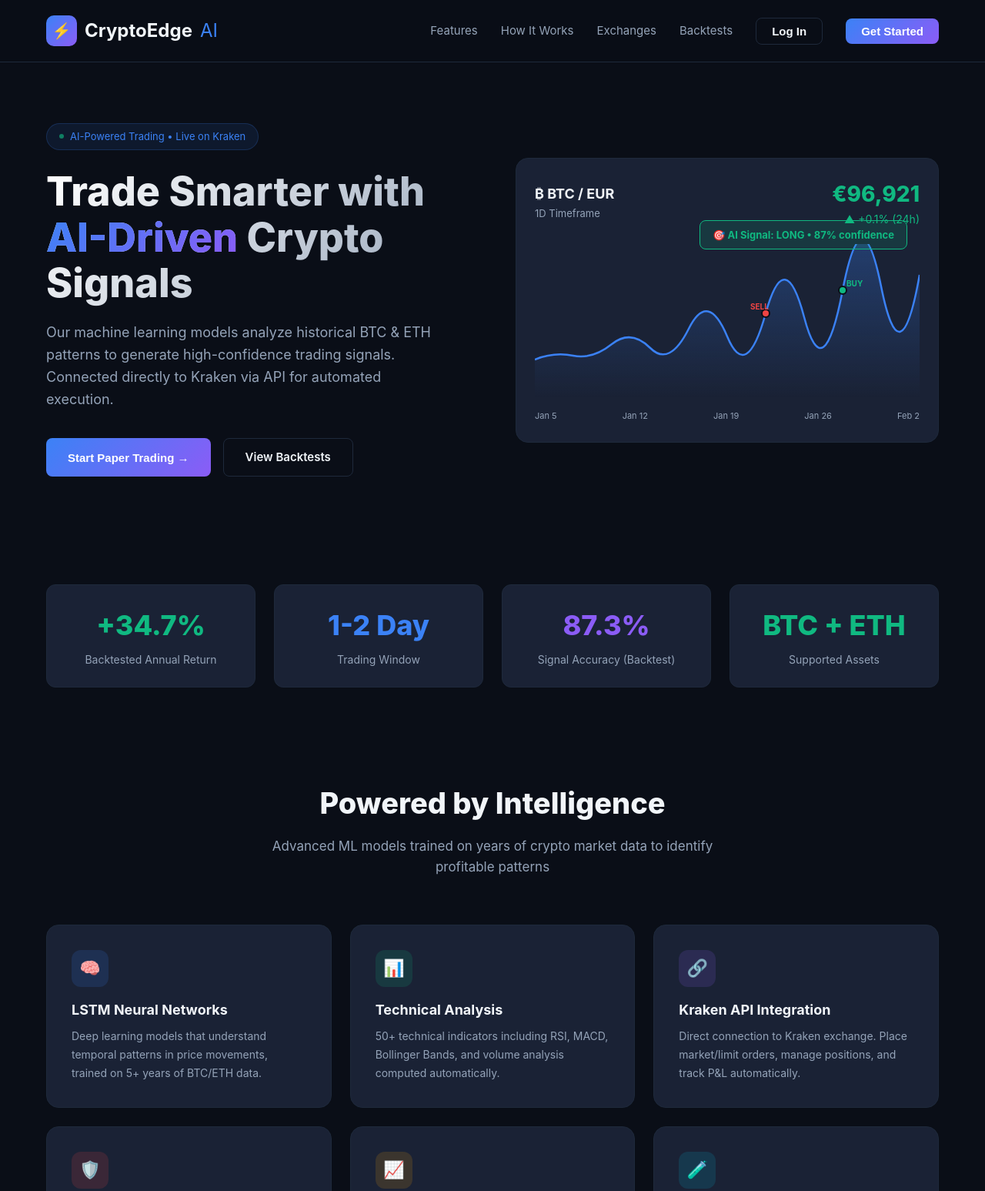
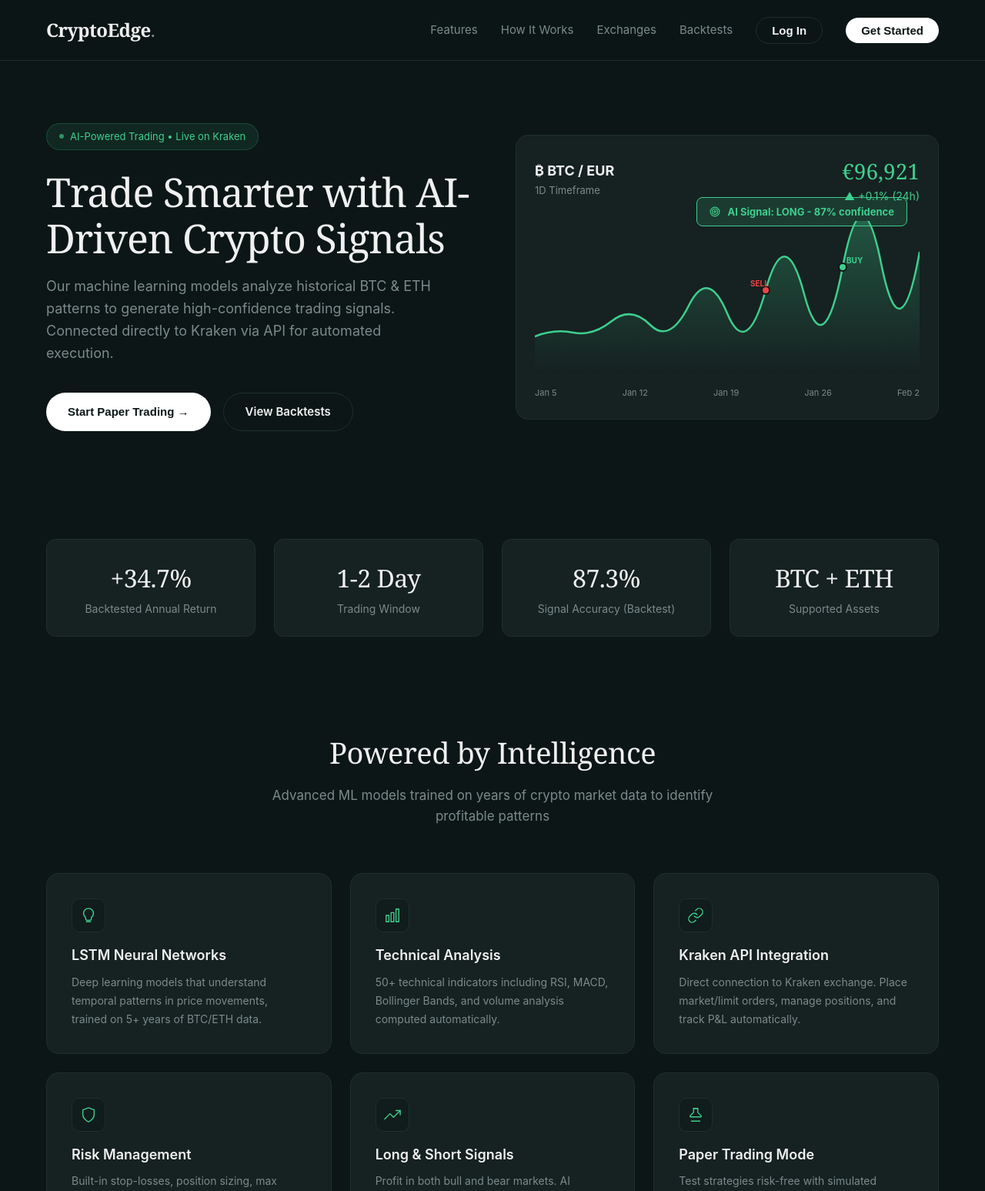
Before and after one commit to SohniSwatantra/cryptoedge-ai, a website: page public/index.html in a window 1280 px wide. Shown: the top 1547 px of the page at 77% size. Drawn offline with Linux system fonts and the light colour scheme.

Commit message:
Redesign UI to Oatmeal-inspired dark teal theme
- Dark teal color palette (#0c1616 background)
- Georgia serif font for headings and large values
- White pill buttons, clean minimal nav
- Logo changed to serif "CryptoEdge." style
- All emojis replaced with inline SVG icons
- Applied consistently across landing page and dashboard

Co-Authored-By: Claude Opus 4.6 <noreply@anthropic.com>

```diff
--- a/public/index.html
+++ b/public/index.html
@@ -19,16 +19,16 @@
         a:focus-visible, button:focus-visible { outline: 2px solid var(--accent); outline-offset: 2px; }
 
         :root {
-            --bg-primary: #0a0e17;
-            --bg-secondary: #111827;
-            --bg-card: #1a2235;
-            --accent: #3b82f6;
-            --accent-green: #10b981;
-            --accent-red: #ef4444;
-            --accent-purple: #8b5cf6;
-            --text-primary: #f1f5f9;
-            --text-secondary: #94a3b8;
-            --border: #1e293b;
+            --bg-primary: #0c1616;
+            --bg-secondary: #111c1c;
+            --bg-card: #162121;
+            --accent: #3ecf8e;
+            --accent-green: #3ecf8e;
+            --accent-red: #f87171;
+            --accent-purple: #a78bfa;
+            --text-primary: #f0f0f0;
+            --text-secondary: #7a8a8a;
+            --border: #1e2e2e;
         }
 
         body {
@@ -45,7 +45,7 @@
             justify-content: space-between;
             align-items: center;
             padding: 20px 60px;
-            background: rgba(10, 14, 23, 0.95);
+            background: rgba(12, 22, 22, 0.97);
             backdrop-filter: blur(10px);
             border-bottom: 1px solid var(--border);
             position: fixed;
@@ -57,20 +57,15 @@
         .logo {
             display: flex;
             align-items: center;
-            gap: 10px;
+            gap: 0;
             font-size: 24px;
-            font-weight: 700;
+            font-weight: 600;
+            font-family: Georgia, 'Times New Roman', serif;
+            letter-spacing: -0.5px;
         }
 
         .logo-icon {
-            width: 40px;
-            height: 40px;
-            background: linear-gradient(135deg, var(--accent), var(--accent-purple));
-            border-radius: 10px;
-            display: flex;
-            align-items: center;
-            justify-content: center;
-            font-size: 20px;
+            display: none;
         }
 
         .nav-links { display: flex; gap: 30px; align-items: center; }
@@ -79,30 +74,30 @@
         .nav-links a.active { color: var(--accent); }
 
         .btn-primary {
-            background: linear-gradient(135deg, var(--accent), var(--accent-purple));
-            color: white;
+            background: #fff;
+            color: #0c1616;
             border: none;
             padding: 12px 28px;
-            border-radius: 8px;
+            border-radius: 100px;
             font-size: 15px;
             font-weight: 600;
             cursor: pointer;
-            transition: transform 0.2s, box-shadow 0.2s;
+            transition: opacity 0.2s;
         }
-        .btn-primary:hover { transform: translateY(-2px); box-shadow: 0 8px 25px rgba(59, 130, 246, 0.3); }
+        .btn-primary:hover { opacity: 0.85; }
 
         .btn-secondary {
             background: transparent;
             color: var(--text-primary);
             border: 1px solid var(--border);
             padding: 12px 28px;
-            border-radius: 8px;
+            border-radius: 100px;
             font-size: 15px;
             font-weight: 600;
             cursor: pointer;
             transition: all 0.3s;
         }
-        .btn-secondary:hover { border-color: var(--accent); color: var(--accent); }
+        .btn-secondary:hover { border-color: #3a4a4a; color: #fff; }
 
         /* Hero */
         .hero {
@@ -121,8 +116,8 @@
             display: inline-flex;
             align-items: center;
             gap: 8px;
-            background: rgba(59, 130, 246, 0.1);
-            border: 1px solid rgba(59, 130, 246, 0.2);
+            background: rgba(62, 207, 142, 0.1);
+            border: 1px solid rgba(62, 207, 142, 0.2);
             padding: 6px 16px;
             border-radius: 20px;
             font-size: 13px;
@@ -135,18 +130,16 @@
 
         h1 {
             font-size: 52px;
-            font-weight: 800;
+            font-weight: 400;
             line-height: 1.15;
             margin-bottom: 20px;
-            background: linear-gradient(135deg, #fff, #94a3b8);
-            -webkit-background-clip: text;
-            -webkit-text-fill-color: transparent;
+            color: var(--text-primary);
+            font-family: Georgia, 'Times New Roman', serif;
+            letter-spacing: -1px;
         }
 
         h1 span {
-            background: linear-gradient(135deg, var(--accent), var(--accent-purple));
-            -webkit-background-clip: text;
-            -webkit-text-fill-color: transparent;
+            color: var(--text-primary);
         }
 
         .hero p { font-size: 18px; color: var(--text-secondary); margin-bottom: 36px; max-width: 520px; }
@@ -170,7 +163,7 @@
         }
 
         .chart-pair { font-size: 18px; font-weight: 700; }
-        .chart-price { font-size: 28px; font-weight: 800; color: var(--accent-green); }
+        .chart-price { font-size: 28px; font-weight: 400; color: var(--accent-green); font-family: Georgia, 'Times New Roman', serif; }
         .chart-change { font-size: 14px; color: var(--accent-green); }
 
         .chart-svg { width: 100%; height: 200px; }
@@ -195,7 +188,7 @@
             position: absolute;
             top: 80px;
             right: 40px;
-            background: rgba(16, 185, 129, 0.15);
+            background: rgba(62, 207, 142, 0.15);
             border: 1px solid var(--accent-green);
             color: var(--accent-green);
             padding: 8px 16px;
@@ -225,10 +218,10 @@
             text-align: center;
         }
 
-        .stat-value { font-size: 36px; font-weight: 800; margin-bottom: 4px; }
-        .stat-value.green { color: var(--accent-green); }
-        .stat-value.blue { color: var(--accent); }
-        .stat-value.purple { color: var(--accent-purple); }
+        .stat-value { font-size: 32px; font-weight: 400; margin-bottom: 4px; font-family: Georgia, 'Times New Roman', serif; letter-spacing: -0.5px; }
+        .stat-value.green { color: var(--text-primary); }
+        .stat-value.blue { color: var(--text-primary); }
+        .stat-value.purple { color: var(--text-primary); }
         .stat-label { font-size: 14px; color: var(--text-secondary); }
 
         /* Features */
@@ -241,8 +234,10 @@
         .section-title {
             text-align: center;
             font-size: 38px;
-            font-weight: 800;
+            font-weight: 400;
             margin-bottom: 12px;
+            font-family: Georgia, 'Times New Roman', serif;
+            letter-spacing: -0.5px;
         }
 
         .section-sub {
@@ -268,26 +263,24 @@
             padding: 32px;
             transition: transform 0.3s, border-color 0.3s;
         }
-        .feature-card:hover { transform: translateY(-4px); border-color: var(--accent); }
+        .feature-card:hover { border-color: #2a3a3a; }
 
         .feature-icon {
-            width: 48px;
-            height: 48px;
-            border-radius: 12px;
+            width: 44px;
+            height: 44px;
+            border-radius: 10px;
             display: flex;
             align-items: center;
             justify-content: center;
-            font-size: 22px;
             margin-bottom: 16px;
+            background: var(--bg-secondary);
+            border: 1px solid var(--border);
+            color: var(--accent);
         }
-        .fi-blue { background: rgba(59, 130, 246, 0.15); }
-        .fi-green { background: rgba(16, 185, 129, 0.15); }
-        .fi-purple { background: rgba(139, 92, 246, 0.15); }
-        .fi-red { background: rgba(239, 68, 68, 0.15); }
-        .fi-yellow { background: rgba(245, 158, 11, 0.15); }
-        .fi-cyan { background: rgba(6, 182, 212, 0.15); }
+        .feature-icon svg { width: 22px; height: 22px; stroke: currentColor; fill: none; stroke-width: 1.5; stroke-linecap: round; stroke-linejoin: round; }
+        .fi-blue, .fi-green, .fi-purple, .fi-red, .fi-yellow, .fi-cyan { background: var(--bg-secondary); }
 
-        .feature-card h3 { font-size: 18px; font-weight: 700; margin-bottom: 8px; }
+        .feature-card h3 { font-size: 18px; font-weight: 600; margin-bottom: 8px; }
         .feature-card p { font-size: 14px; color: var(--text-secondary); line-height: 1.7; }
 
         /* How it works */
@@ -312,13 +305,16 @@
         .step-num {
             width: 56px;
             height: 56px;
-            background: linear-gradient(135deg, var(--accent), var(--accent-purple));
+            background: var(--bg-card);
+            border: 1px solid var(--border);
+            color: var(--text-primary);
             border-radius: 50%;
             display: flex;
             align-items: center;
             justify-content: center;
-            font-size: 22px;
-            font-weight: 800;
+            font-size: 20px;
+            font-weight: 600;
+            font-family: Georgia, 'Times New Roman', serif;
             margin: 0 auto 20px;
         }
 
@@ -366,15 +362,15 @@
         }
 
         .cta-box {
-            background: linear-gradient(135deg, rgba(59, 130, 246, 0.1), rgba(139, 92, 246, 0.1));
-            border: 1px solid rgba(59, 130, 246, 0.2);
+            background: var(--bg-card);
+            border: 1px solid var(--border);
             border-radius: 24px;
             padding: 60px;
             max-width: 800px;
             margin: 0 auto;
         }
 
-        .cta-box h2 { font-size: 34px; font-weight: 800; margin-bottom: 16px; }
+        .cta-box h2 { font-size: 34px; font-weight: 400; margin-bottom: 16px; font-family: Georgia, 'Times New Roman', serif; letter-spacing: -0.5px; }
         .cta-box p { color: var(--text-secondary); font-size: 17px; margin-bottom: 32px; }
         .cta-buttons { display: flex; gap: 16px; justify-content: center; }
 
@@ -520,7 +516,7 @@
             line-height: 1;
         }
         .modal-close:hover { color: var(--text-primary); }
-        .modal h2 { font-size: 24px; font-weight: 800; margin-bottom: 8px; }
+        .modal h2 { font-size: 24px; font-weight: 400; margin-bottom: 8px; font-family: Georgia, 'Times New Roman', serif; }
         .modal .modal-sub { color: var(--text-secondary); font-size: 14px; margin-bottom: 28px; }
         .form-group { margin-bottom: 20px; }
         .form-group label {
@@ -591,7 +587,7 @@
             font-size: 14px;
             border-top: 1px solid var(--border);
         }
-        .backtest-table tr:hover td { background: rgba(59, 130, 246, 0.04); }
+        .backtest-table tr:hover td { background: rgba(62, 207, 142, 0.04); }
         .positive { color: var(--accent-green); font-weight: 600; }
         .negative { color: var(--accent-red); font-weight: 600; }
         .backtest-summary {
@@ -609,7 +605,7 @@
             padding: 20px;
             text-align: center;
         }
-        .bt-summary-card .val { font-size: 28px; font-weight: 800; margin-bottom: 4px; }
+        .bt-summary-card .val { font-size: 28px; font-weight: 400; margin-bottom: 4px; font-family: Georgia, 'Times New Roman', serif; }
         .bt-summary-card .lbl { font-size: 13px; color: var(--text-secondary); }
 
         @media (max-width: 768px) {
@@ -641,7 +637,7 @@
         }
         .success-state .check {
             width: 64px; height: 64px;
-            background: rgba(16, 185, 129, 0.15);
+            background: rgba(62, 207, 142, 0.15);
             border-radius: 50%;
             display: flex;
             align-items: center;
@@ -684,8 +680,7 @@
     <!-- Nav -->
     <nav role="navigation" aria-label="Main navigation">
         <div class="logo">
-            <div class="logo-icon">⚡</div>
-            CryptoEdge <span style="color: var(--accent); font-weight: 400;">AI</span>
+            CryptoEdge<span style="color: var(--text-secondary); font-weight: 400;">.</span>
         </div>
         <button class="hamburger" id="hamburger" aria-label="Toggle menu">
             <span></span><span></span><span></span>
@@ -726,21 +721,21 @@
                         <div class="chart-change price-tick" id="liveChange">▲ +3.2% (24h)</div>
                     </div>
                 </div>
-                <div class="chart-signal">🎯 AI Signal: LONG • 87% confidence</div>
+                <div class="chart-signal"><svg style="width:14px;height:14px;vertical-align:-2px;margin-right:4px;stroke:#3ecf8e;fill:none;stroke-width:2" viewBox="0 0 24 24"><circle cx="12" cy="12" r="10"/><circle cx="12" cy="12" r="6"/><circle cx="12" cy="12" r="2"/></svg>AI Signal: LONG - 87% confidence</div>
                 <svg class="chart-svg" viewBox="0 0 500 200" preserveAspectRatio="none">
                     <defs>
                         <linearGradient id="chartGrad" x1="0" y1="0" x2="0" y2="1">
-                            <stop offset="0%" stop-color="#3b82f6" stop-opacity="0.3"/>
-                            <stop offset="100%" stop-color="#3b82f6" stop-opacity="0"/>
+                            <stop offset="0%" stop-color="#3ecf8e" stop-opacity="0.3"/>
+                            <stop offset="100%" stop-color="#3ecf8e" stop-opacity="0"/>
                         </linearGradient>
                     </defs>
                     <path class="animated-line" d="M0,150 Q25,140 50,145 T100,130 T150,135 T200,110 T250,120 T300,90 T350,95 T400,60 T450,55 T500,40"
-                          fill="none" stroke="#3b82f6" stroke-width="2.5"/>
+                          fill="none" stroke="#3ecf8e" stroke-width="2.5"/>
                     <path class="animated-fill" d="M0,150 Q25,140 50,145 T100,130 T150,135 T200,110 T250,120 T300,90 T350,95 T400,60 T450,55 T500,40 L500,200 L0,200 Z"
                           fill="url(#chartGrad)"/>
-                    <circle cx="400" cy="60" r="5" fill="#10b981" stroke="#0a0e17" stroke-width="2"/>
-                    <circle cx="300" cy="90" r="5" fill="#ef4444" stroke="#0a0e17" stroke-width="2"/>
-                    <text x="405" y="55" fill="#10b981" font-size="10" font-weight="bold">BUY</text>
+                    <circle cx="400" cy="60" r="5" fill="#3ecf8e" stroke="#0c1616" stroke-width="2"/>
+                    <circle cx="300" cy="90" r="5" fill="#ef4444" stroke="#0c1616" stroke-width="2"/>
+                    <text x="405" y="55" fill="#3ecf8e" font-size="10" font-weight="bold">BUY</text>
                     <text x="280" y="85" fill="#ef4444" font-size="10" font-weight="bold">SELL</text>
                 </svg>
                 <div style="display: flex; justify-content: space-between; margin-top: 8px; font-size: 11px; color: var(--text-secondary);">
@@ -776,32 +771,32 @@
         <p class="section-sub">Advanced ML models trained on years of crypto market data to identify profitable patterns</p>
         <div class="features-grid">
             <div class="feature-card fade-in-up">
-                <div class="feature-icon fi-blue">🧠</div>
+                <div class="feature-icon fi-blue"><svg viewBox="0 0 24 24"><path d="M12 2a7 7 0 0 0-7 7c0 2.38 1.19 4.47 3 5.74V17a2 2 0 0 0 2 2h4a2 2 0 0 0 2-2v-2.26c1.81-1.27 3-3.36 3-5.74a7 7 0 0 0-7-7z"/><line x1="9" y1="21" x2="15" y2="21"/></svg></div>
                 <h3>LSTM Neural Networks</h3>
                 <p>Deep learning models that understand temporal patterns in price movements, trained on 5+ years of BTC/ETH data.</p>
             </div>
             <div class="feature-card fade-in-up">
-                <div class="feature-icon fi-green">📊</div>
+                <div class="feature-icon fi-green"><svg viewBox="0 0 24 24"><rect x="3" y="12" width="4" height="9"/><rect x="10" y="8" width="4" height="13"/><rect x="17" y="3" width="4" height="18"/></svg></div>
                 <h3>Technical Analysis</h3>
                 <p>50+ technical indicators including RSI, MACD, Bollinger Bands, and volume analysis computed automatically.</p>
             </div>
             <div class="feature-card fade-in-up">
-                <div class="feature-icon fi-purple">🔗</div>
+                <div class="feature-icon fi-purple"><svg viewBox="0 0 24 24"><path d="M10 13a5 5 0 0 0 7.54.54l3-3a5 5 0 0 0-7.07-7.07l-1.72 1.71"/><path d="M14 11a5 5 0 0 0-7.54-.54l-3 3a5 5 0 0 0 7.07 7.07l1.71-1.71"/></svg></div>
                 <h3>Kraken API Integration</h3>
                 <p>Direct connection to Kraken exchange. Place market/limit orders, manage positions, and track P&L automatically.</p>
             </div>
             <div class="feature-card fade-in-up">
-                <div class="feature-icon fi-red">🛡️</div>
+                <div class="feature-icon fi-red"><svg viewBox="0 0 24 24"><path d="M12 22s8-4 8-10V5l-8-3-8 3v7c0 6 8 10 8 10z"/></svg></div>
                 <h3>Risk Management</h3>
                 <p>Built-in stop-losses, position sizing, max drawdown limits, and portfolio heat controls to protect your capital.</p>
             </div>
             <div class="feature-card fade-in-up">
-                <div class="feature-icon fi-yellow">📈</div>
+                <div class="feature-icon fi-yellow"><svg viewBox="0 0 24 24"><polyline points="23 6 13.5 15.5 8.5 10.5 1 18"/><polyline points="17 6 23 6 23 12"/></svg></div>
                 <h3>Long & Short Signals</h3>
                 <p>Profit in both bull and bear markets. AI generates directional signals with confidence scores for each trade.</p>
             </div>
             <div class="feature-card fade-in-up">
-                <div class="feature-icon fi-cyan">🧪</div>
+                <div class="feature-icon fi-cyan"><svg viewBox="0 0 24 24"><path d="M9 3h6v5.586l4.707 4.707A1 1 0 0 1 19 15h-14a1 1 0 0 1-.707-1.707L9 8.586V3z"/><line x1="9" y1="3" x2="15" y2="3"/><path d="M6 21h12"/></svg></div>
                 <h3>Paper Trading Mode</h3>
                 <p>Test strategies risk-free with simulated trading. Validate model performance before committing real capital.</p>
             </div>
@@ -845,16 +840,16 @@
         <p class="section-sub">Connected to leading exchanges via secure API</p>
         <div class="exchange-cards">
             <div class="exchange-card fade-in-up">
-                <div class="name">🐙 Kraken</div>
-                <div class="status">✅ Primary • Live</div>
+                <div class="name">Kraken</div>
+                <div class="status"><svg style="width:14px;height:14px;vertical-align:-2px;margin-right:4px;stroke:#3ecf8e;fill:none;stroke-width:2" viewBox="0 0 24 24"><polyline points="20 6 9 17 4 12"/></svg>Primary - Live</div>
             </div>
             <div class="exchange-card fade-in-up">
-                <div class="name">🟡 Binance</div>
-                <div class="status">🔜 Coming Soon</div>
+                <div class="name">Binance</div>
+                <div class="status">Coming Soon</div>
             </div>
             <div class="exchange-card fade-in-up">
-                <div class="name">🟢 Coinbase</div>
-                <div class="status">🔜 Coming Soon</div>
+                <div class="name">Coinbase</div>
+                <div class="status">Coming Soon</div>
             </div>
         </div>
     </div>
@@ -1083,7 +1078,7 @@
     </div>
 
     <div class="disclaimer">
-        ⚠️ Trading cryptocurrencies involves significant risk. Past performance and backtested results do not guarantee future returns.
+        Trading cryptocurrencies involves significant risk. Past performance and backtested results do not guarantee future returns.
         This platform is for informational purposes only and does not constitute financial advice.
         Always do your own research and never invest more than you can afford to lose.
     </div>
@@ -1137,8 +1132,8 @@
         priceEl.textContent = '\u20AC' + Math.round(basePrice).toLocaleString();
         const arrow = pctChange >= 0 ? '\u25B2' : '\u25BC';
         changeEl.textContent = arrow + ' ' + (pctChange >= 0 ? '+' : '') + pctChange.toFixed(1) + '% (24h)';
-        changeEl.style.color = pctChange >= 0 ? '#10b981' : '#ef4444';
-        priceEl.style.color = pctChange >= 0 ? '#10b981' : '#ef4444';
+        changeEl.style.color = pctChange >= 0 ? '#3ecf8e' : '#f87171';
+        priceEl.style.color = pctChange >= 0 ? '#3ecf8e' : '#f87171';
     }
     setInterval(updatePrice, 3000);
 
@@ -1337,8 +1332,8 @@
                     document.getElementById('livePrice').textContent = '\u20AC' + Math.round(btc.price).toLocaleString();
                     const el = document.getElementById('liveChange');
                     el.textContent = (btc.change_24h >= 0 ? '\u25B2 +' : '\u25BC ') + btc.change_24h.toFixed(1) + '% (24h)';
-                    el.style.color = btc.change_24h >= 0 ? '#10b981' : '#ef4444';
-                    document.getElementById('livePrice').style.color = btc.change_24h >= 0 ? '#10b981' : '#ef4444';
+                    el.style.color = btc.change_24h >= 0 ? '#3ecf8e' : '#f87171';
+                    document.getElementById('livePrice').style.color = btc.change_24h >= 0 ? '#3ecf8e' : '#f87171';
                 }
             };
             ws.onclose = function() { setTimeout(connectLivePrice, 5000); };
```
Also changed, not shown: public/dashboard.html (+39 -42 lines).
